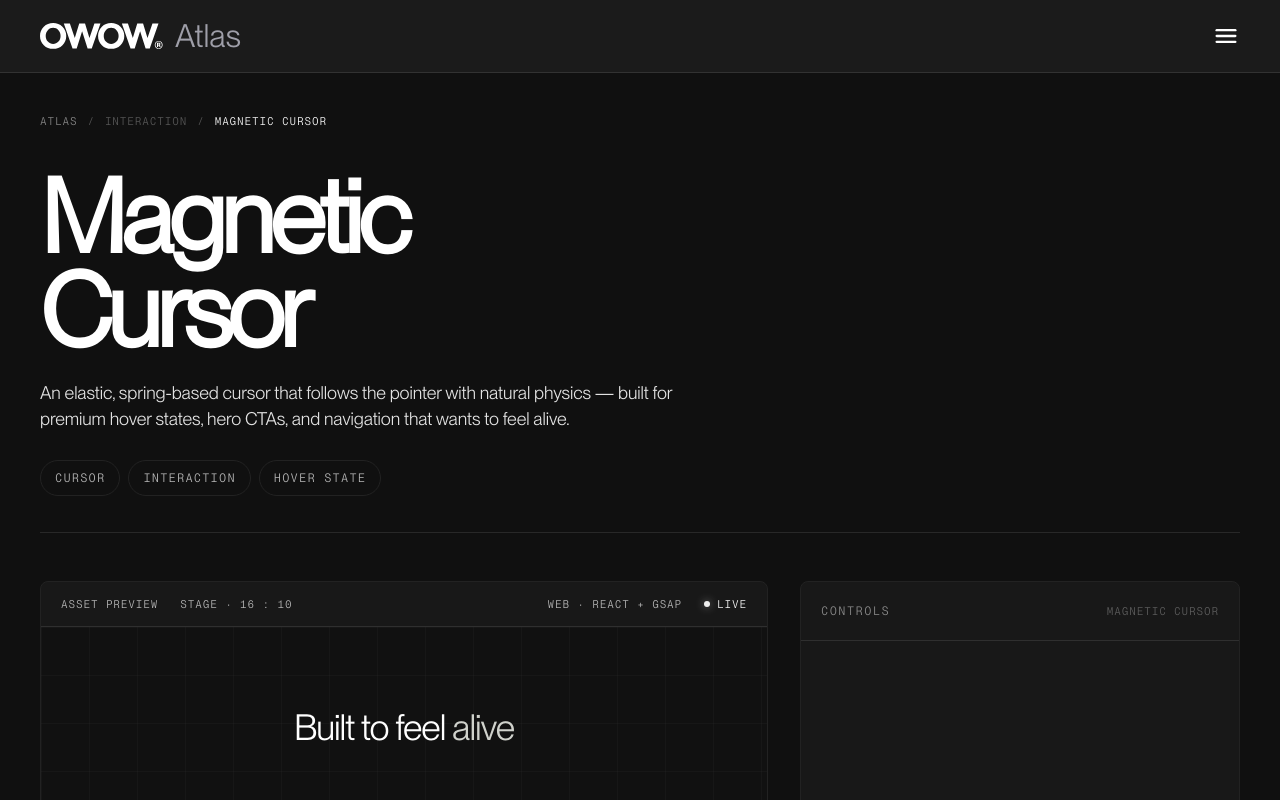
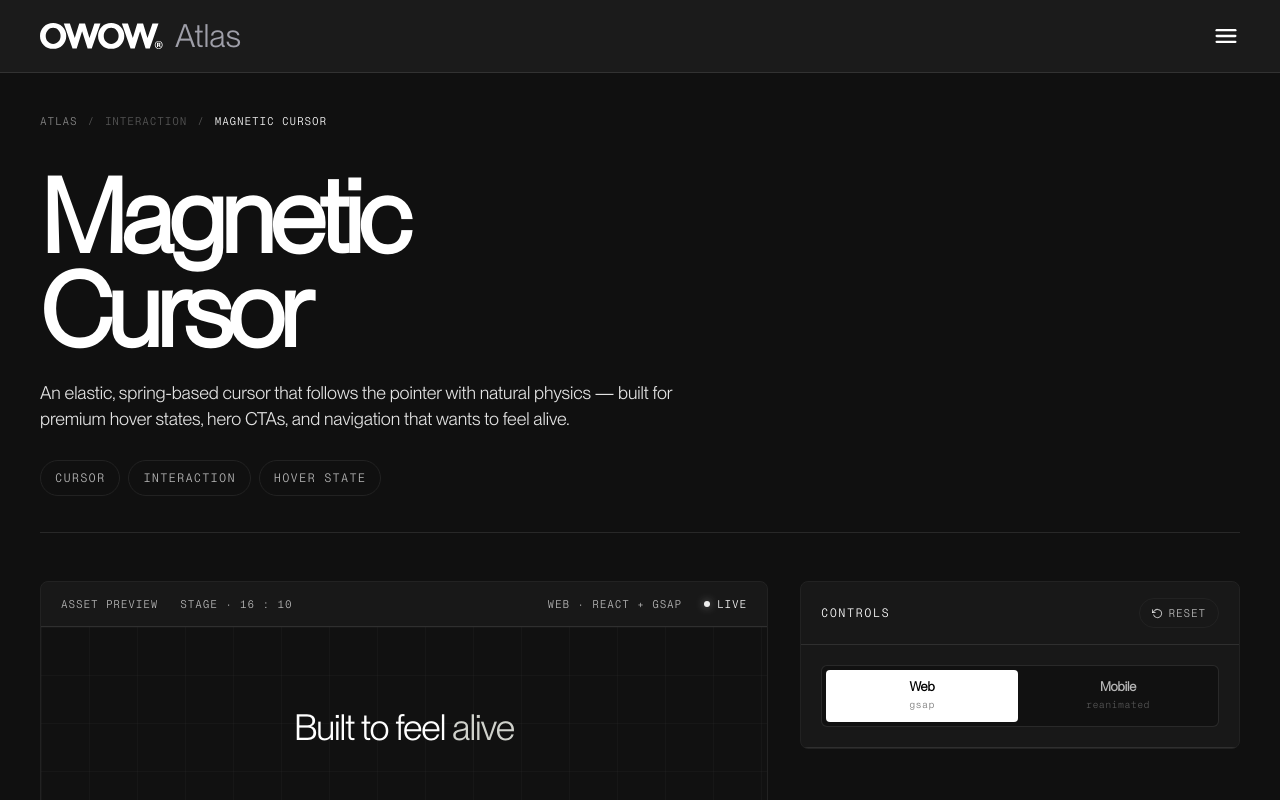
Before and after one commit to electromalina/owow-animation, a Next.js app: page /library/magnetic-cursor in a window 1280 px wide. Shown: the top 800 px of the page. Built offline with nearby package versions, Linux system fonts and the light colour scheme.

Commit message:
feat(controls): scaffold sidebar with platform toggle

```diff
--- a/src/components/ControlsSidebar.tsx
+++ b/src/components/ControlsSidebar.tsx
@@ -1,6 +1,10 @@
 "use client";
 
-import type { Animation, AnimationState } from "@/src/data/animations";
+import { useEffect, useRef, useState } from "react";
+
+import type { Animation, AnimationParam, AnimationState } from "@/src/data/animations";
+
+// ─── Props contract ────────────
 
 export type ControlsSidebarProps = {
   animation: Animation;
@@ -10,25 +14,120 @@ export type ControlsSidebarProps = {
   onReset: () => void;
 };
 
+// ─── Small icons ──────────────────────────────────────────────────────────────
+
+function ResetIcon() {
+  return (
+    <svg
+      width="11"
+      height="11"
+      viewBox="0 0 24 24"
+      fill="none"
+      stroke="currentColor"
+      strokeWidth="2.2"
+      strokeLinecap="round"
+      strokeLinejoin="round"
+      aria-hidden="true"
+    >
+      <path d="M1 4v6h6" />
+      <path d="M3.51 15a9 9 0 1 0 2.13-9.36L1 10" />
+    </svg>
+  );
+}
+
+// ─── Platform toggle (Web / Mobile) ──────────────────────────────────────────
+
+function PlatformToggle({
+  frameworks,
+  platform,
+  onPlatformChange,
+}: {
+  // which platforms this animation actually supports
+  frameworks: ("web" | "mobile")[];
+  platform: "web" | "mobile";
+  onPlatformChange: (p: "web" | "mobile") => void;
+}) {
+  return (
+    <div className="grid grid-cols-2 gap-1 rounded-md border border-white/10 bg-[#111] p-1">
+      {(["web", "mobile"] as const).map((pf) => {
+        const enabled = frameworks.includes(pf);
+        const active = platform === pf;
+        return (
+          <button
+            key={pf}
+            type="button"
+            onClick={() => enabled && onPlatformChange(pf)}
+            disabled={!enabled}
+            className={`flex flex-col items-center gap-0.5 rounded py-2.5 transition-all ${
+              active
+                ? "bg-white text-black"
+                : enabled
+                  ? "cursor-pointer text-white/70 hover:bg-white/5 hover:text-white"
+                  : "cursor-not-allowed text-white/20"
+            }`}
+          >
+            <span className="font-semibold text-[13px] leading-[1.1] tracking-[-0.01em]">
+              {pf === "web" ? "Web" : "Mobile"}
+            </span>
+            {/* library name shown as small subtext below the platform label */}
+            <span
+              className={`font-[family-name:var(--font-mono)] text-[10px] lowercase tracking-[0.04em] ${
+                active ? "text-black/55" : "text-white/30"
+              }`}
+            >
+              {pf === "web" ? "gsap" : "reanimated"}
+            </span>
+          </button>
+        );
+      })}
+    </div>
+  );
+}
+
+// ─── Main component ───────────────────────────────────────────────────────────
+
 export function ControlsSidebar({
   animation,
+  state,
+  onParamChange,
+  onPlatformChange,
+  onReset,
 }: ControlsSidebarProps) {
   return (
-    <aside className="xl:sticky xl:top-[92px] self-start">
-      <div className="flex min-h-[640px] max-h-[calc(100vh-128px)] flex-col overflow-hidden rounded-lg border border-[#222] bg-[#181818]">
-        <div className="flex items-center justify-between border-b border-white/10 p-5">
-          <span className="font-[family-name:var(--font-mono)] text-[12px] uppercase tracking-[0.12em] text-white/50">
+    <aside className="self-start xl:sticky xl:top-[92px]">
+      {/*
+        max-h caps the panel so it never overflows the screen.
+        The 108px = 72px header + ~36px breathing room from the sticky offset.
+      */}
+      <div
+        className="flex flex-col overflow-hidden rounded-lg border border-[#222] bg-[#181818]"
+        style={{ maxHeight: "calc(100vh - 108px)" }}
+      >
+
+        {/* ── Header: title + reset ── */}
+        <div className="flex items-center justify-between border-b border-white/10 px-5 py-4">
+          <span className="font-[family-name:var(--font-mono)] text-[12px] uppercase tracking-[0.12em] text-white">
             Controls
           </span>
-          <span className="font-[family-name:var(--font-mono)] text-[11px] uppercase tracking-[0.08em] text-white/30">
-            {animation.title}
-          </span>
+          <button
+            type="button"
+            onClick={onReset}
+            className="inline-flex items-center gap-1.5 rounded-full border border-[#222] px-3 py-1.5 font-[family-name:var(--font-mono)] text-[11px] uppercase tracking-[0.08em] text-white/70 transition-colors hover:border-white/35 hover:text-white"
+          >
+            <ResetIcon />
+            Reset
+          </button>
         </div>
-        <div className="flex flex-1 items-center justify-center">
-          <p className="font-[family-name:var(--font-mono)] text-[11px] uppercase tracking-[0.16em] text-white/20">
-            — Nikita&apos;s slot —
-          </p>
+
+        {/* ── Platform toggle ── */}
+        <div className="border-b border-white/10 p-5">
+          <PlatformToggle
+            frameworks={animation.frameworks}
+            platform={state.platform}
+            onPlatformChange={onPlatformChange}
+          />
         </div>
+
       </div>
     </aside>
   );
```
